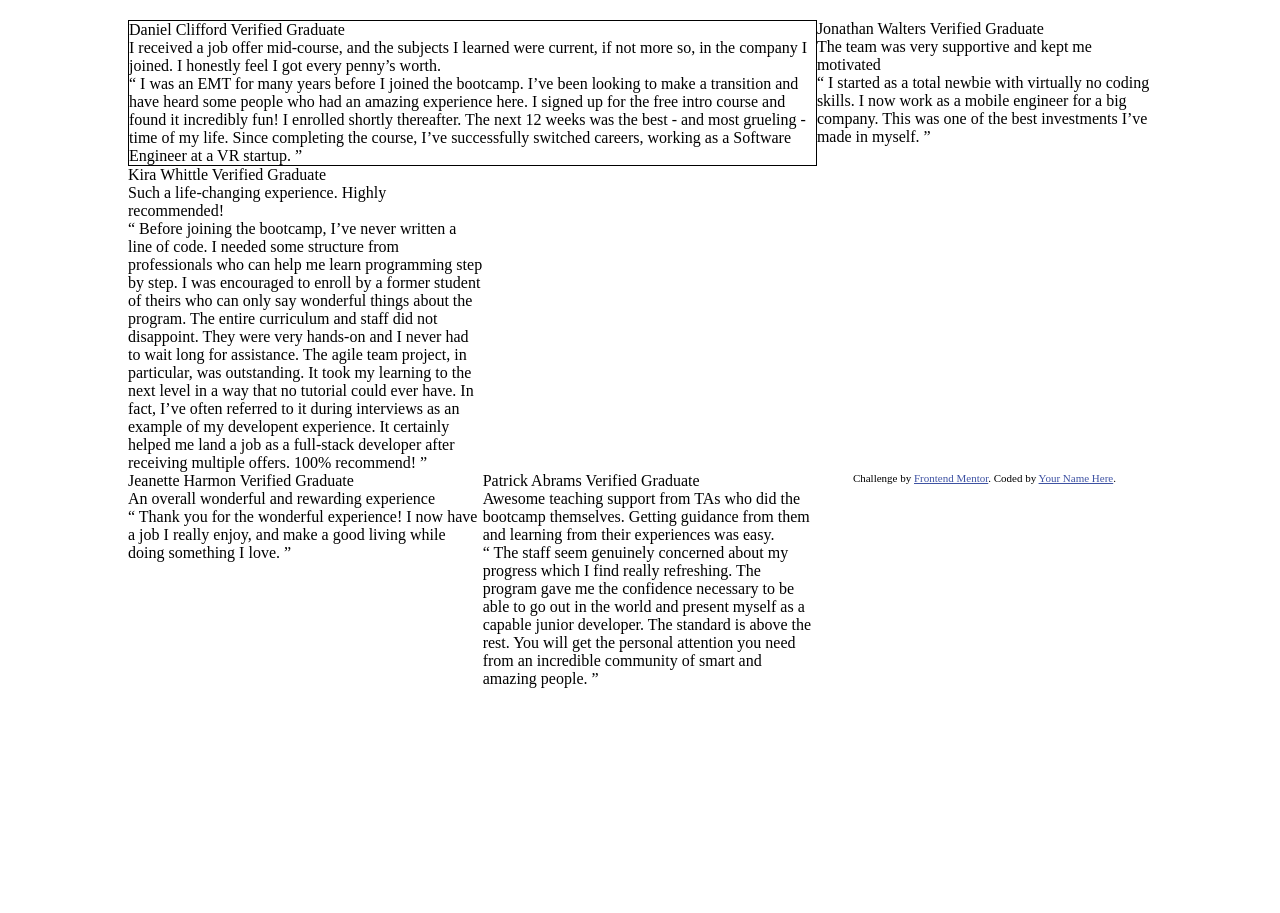
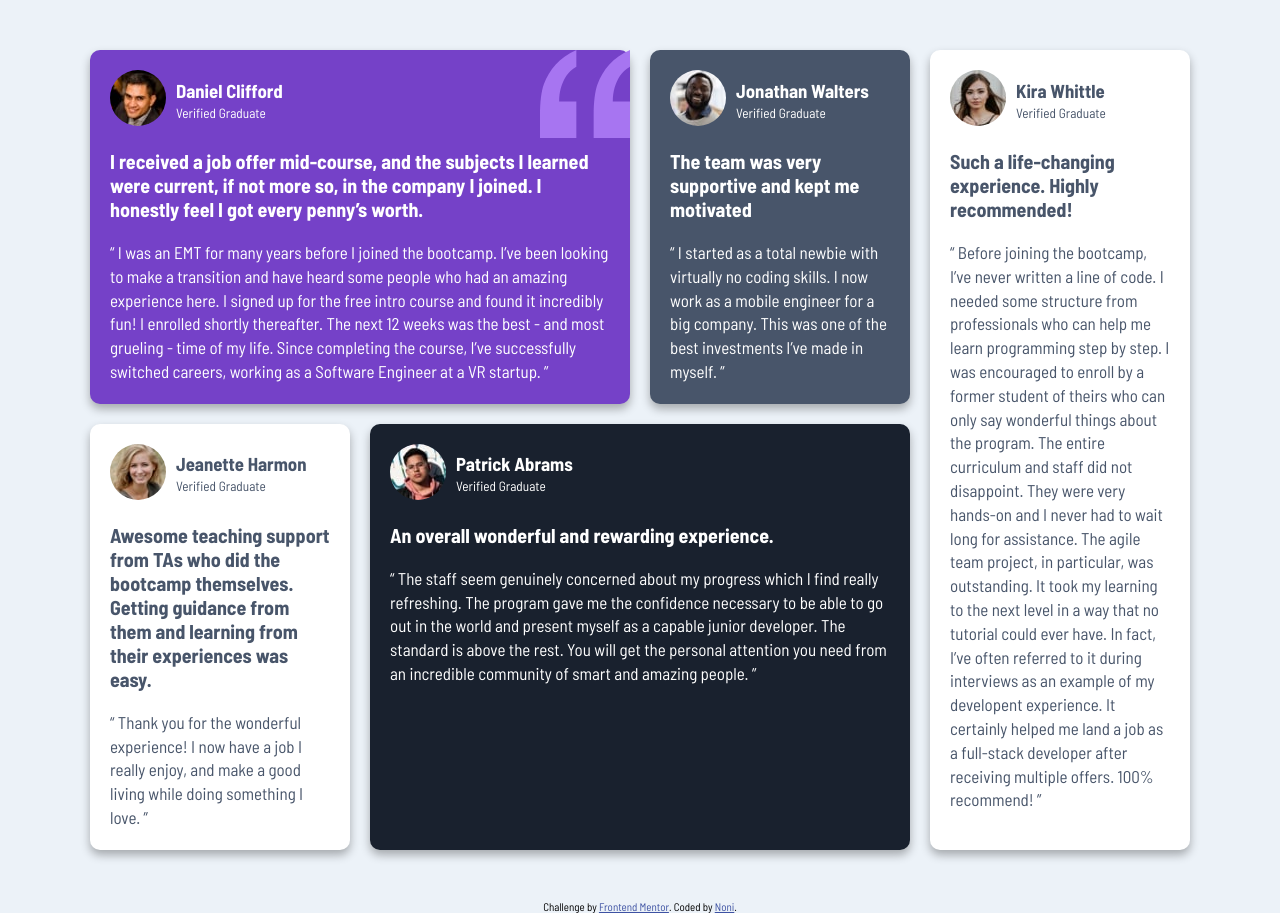
Before and after one commit to AntonB12/testimonials-grid-section-main, a plain HTML site: page index.html in a window 1280 px wide. Before the commit the page ends 800 px from the top, so only its background shows below. Drawn offline with Linux system fonts and the light colour scheme.

Commit message:
ejercicio finalizado

```diff
--- a/index.html
+++ b/index.html
@@ -5,6 +5,9 @@
   <meta name="viewport" content="width=device-width, initial-scale=1.0"> <!-- displays site properly based on user's device -->
 
   <link rel="icon" type="image/png" sizes="32x32" href="./images/favicon-32x32.png">
+  <link rel="preconnect" href="https://fonts.googleapis.com">
+<link rel="preconnect" href="https://fonts.gstatic.com" crossorigin>
+<link href="https://fonts.googleapis.com/css2?family=Barlow+Semi+Condensed:ital,wght@0,100;0,200;0,300;0,400;0,500;0,600;0,700;0,800;0,900;1,100;1,200;1,300;1,400;1,500;1,600;1,700;1,800;1,900&display=swap" rel="stylesheet">
   <link rel="stylesheet" href="styles.css">
 
   <title>Frontend Mentor | [Challenge Name Here]</title>
@@ -16,102 +19,106 @@
   </style>
 </head>
 <body>
-<div class="grid-layout">
-  <div class="Daniel">
-    <div class="name">
-      Daniel Clifford
-      Verified Graduate
+<div class="container">
+  <div class="cards violet">
+    <img src="./images/bg-pattern-quotation.svg" class="quotes" />
+    <div class="image">
+      <div>
+        <img src="./images/image-daniel.jpg">
       </div>
-    <div class="offer">
-      I received a job offer mid-course, and the subjects I learned were current, if not more so,
-      in the company I joined. I honestly feel I got every penny’s worth.
+      <div>
+        <h3>Daniel Clifford</h3>
+        <small>Verified Graduate</small>
       </div>
-    <div class="info">
-      “ I was an EMT for many years before I joined the bootcamp. I’ve been looking to make a
+    </div>
+    <h4>I received a job offer mid-course, and the subjects I learned were current, if not more so,
+      in the company I joined. I honestly feel I got every penny’s worth.</h4>
+
+      <p>“ I was an EMT for many years before I joined the bootcamp. I’ve been looking to make a
         transition and have heard some people who had an amazing experience here. I signed up
         for the free intro course and found it incredibly fun! I enrolled shortly thereafter.
         The next 12 weeks was the best - and most grueling - time of my life. Since completing
-      the course, I’ve successfully switched careers, working as a Software Engineer at a VR startup. ”
+        the course, I’ve successfully switched careers, working as a Software Engineer at a VR startup. ”</p>
+  </div>
+
+  <div class="cards grayish-blue">
+    <div class="image">
+      <div>
+        <img src="./images/image-jonathan.jpg">
+      </div>
+      <div>
+        <h3>Jonathan Walters</h3>
+        <small>Verified Graduate</small>
       </div>
     </div>
+    <h4>The team was very supportive and kept me motivated</h4>
 
-<div class="jon">
-  <div class="name">
-    Jonathan Walters
-    Verified Graduate
+      <p>“ I started as a total newbie with virtually no coding skills. I now work as a mobile engineer
+        for a big company. This was one of the best investments I’ve made in myself. ”</p>
   </div>
 
-  <div class="offer">
-    The team was very supportive and kept me motivated
+  <div class="cards white">
+    <div class="image">
+      <div>
+        <img src="./images/image-jeanette.jpg">
+      </div>
+      <div>
+        <h3>Jeanette Harmon</h3>
+        <small>Verified Graduate</small>
+      </div>
+    </div>
+    <h4>Awesome teaching support from TAs who did the bootcamp themselves. Getting guidance from them and
+      learning from their experiences was easy.</h4>
+
+      <p>“ Thank you for the wonderful experience! I now have a job I really enjoy, and make a good living
+        while doing something I love. ”</p>
   </div>
 
-  <div class="info">
-    “ I started as a total newbie with virtually no coding skills. I now work as a mobile engineer
-    for a big company. This was one of the best investments I’ve made in myself. ”
+  <div class="cards blackish-blue">
+    <div class="image">
+      <div>
+        <img src="./images/image-patrick.jpg">
+      </div>
+      <div>
+        <h3>Patrick Abrams</h3>
+        <small>Verified Graduate</small>
       </div>
     </div>
+    <h4>An overall wonderful and rewarding experience.</h4>
 
-<div class="kira">
-  <div class="name">
-    Kira Whittle
-    Verified Graduate
+      <p>“ The staff seem genuinely concerned about my progress which I find really refreshing. The program
+        gave me the confidence necessary to be able to go out in the world and present myself as a capable
+        junior developer. The standard is above the rest. You will get the personal attention you need from
+        an incredible community of smart and amazing people. ”</p>
   </div>
 
-  <div class="offer">
-  Such a life-changing experience. Highly recommended!
+  <div class="cards white last">
+    <div class="image">
+      <div>
+        <img src="./images/image-kira.jpg">
       </div>
+      <div>
+        <h3>Kira Whittle</h3>
+        <small>Verified Graduate</small>
+      </div>
+    </div>
+    <h4>Such a life-changing experience. Highly recommended!</h4>
 
-  <div class="info">
-  “ Before joining the bootcamp, I’ve never written a line of code. I needed some structure from
+      <p> “ Before joining the bootcamp, I’ve never written a line of code. I needed some structure from
         professionals who can help me learn programming step by step. I was encouraged to enroll by a former
         student of theirs who can only say wonderful things about the program. The entire curriculum and staff
         did not disappoint. They were very hands-on and I never had to wait long for assistance. The agile team
         project, in particular, was outstanding. It took my learning to the next level in a way that no tutorial
         could ever have. In fact, I’ve often referred to it during interviews as an example of my developent
         experience. It certainly helped me land a job as a full-stack developer after receiving multiple offers.
-  100% recommend! ”
-  </div>
+        100% recommend! ”</p>
   </div>
 
-<div class="jean">
-  <div class="name">
-  Jeanette Harmon
-  Verified Graduate
+
 </div>
-
-  <div class="offer">
-  An overall wonderful and rewarding experience
-  </div>
-
-  <div class="info">
-  “ Thank you for the wonderful experience! I now have a job I really enjoy, and make a good living
-  while doing something I love. ”
-  </div>
-</div>
-
-<div class="patrick">
-  <div class="name">
-  Patrick Abrams
-  Verified Graduate
-  </div>
-
-  <div class="offer">
-  Awesome teaching support from TAs who did the bootcamp themselves. Getting guidance from them and
-  learning from their experiences was easy.
-  </div>
-
-  <div class="info">
-  “ The staff seem genuinely concerned about my progress which I find really refreshing. The program
-  gave me the confidence necessary to be able to go out in the world and present myself as a capable
-  junior developer. The standard is above the rest. You will get the personal attention you need from
-  an incredible community of smart and amazing people. ”
-  </div>
-</div>
-
 <div class="attribution">
   Challenge by <a href="https://www.frontendmentor.io?ref=challenge" target="_blank">Frontend Mentor</a>.
-    Coded by <a href="#">Your Name Here</a>.
-  </div>
+  Coded by <a href="#">Noni</a>.
 </div>
 </body>
 </html>
--- a/styles.css
+++ b/styles.css
@@ -1,22 +1,104 @@
 *{
     margin: 0;
     padding: 0;
+    box-sizing: border-box;
 }
 
-.grid-layout{
-    display: grid;
-    grid-template-columns: auto auto auto;
-    grid-template-rows: auto auto;
-    width: 80%;
-    margin: 0 auto;
-    padding: 20px;
+body{
+    background-color: hsl(210, 46%, 95%);
+    font-family: "Barlow Semi Condensed", sans-serif;
 }
 
-.Daniel{
-    grid-column: 1/3;
-    border: 1px solid black;
+h1,h2,h3,h4,h5{
+    font-weight: 700;
 }
 
-.jean{
-    grid-column: 1/2;
+p {
+    line-height: 1.4;
 }
+
+.container{
+    display: grid;
+    grid-template-columns: 1fr;
+    gap: 20px;
+    margin: 20px;
+}
+
+.cards{
+    position: relative;
+    padding: 20px;
+    /* background-color: purple; */
+    border-radius: 10px;
+    color: #fff;
+    box-shadow: 0 5px 10px rgba(0, 0, 0, 0.3);
+}
+
+.cards.violet{
+    background-color: hsl(263, 55%, 52%);
+}
+
+.cards.grayish-blue{
+    background-color: hsl(217, 19%, 35%);
+}
+
+.cards.blackish-blue{
+    background-color: hsl(219, 29%, 14%);
+}
+
+.cards.white{
+    background-color: white;
+    color: hsl(217, 19%, 35%);
+}
+
+.cards .quotes{
+    position: absolute;
+    right: 0;
+    top: 0;
+    width: 90px;
+}
+
+.cards .image{
+    display: flex;
+    align-items: center;
+}
+
+.cards .image img{
+    border-radius: 50%;
+    margin-right: 10px;
+}
+
+.cards h4{
+    margin: 20px 0;
+    font-size: 20px;
+}
+
+.cards p{
+    font-size: 17px;
+}
+
+@media (min-width: 640px){
+    .container{
+        grid-template-columns: repeat(2, 1fr);
+    }
+}
+
+@media (min-width: 1280px){
+    .container{
+        grid-template-columns: repeat(4, 1fr);
+        max-width: 1100px;
+        margin: 50px auto;
+    }
+
+    .cards.violet{
+        grid-column: 1/3;
+    }
+
+    .cards.blackish-blue{
+        grid-column: 2/4;
+    }
+
+    .cards.last{
+        grid-column: 4;
+        grid-row: 1/3;
+    }
+}
```
Lines whose indentation alone changed are shown as unchanged.
